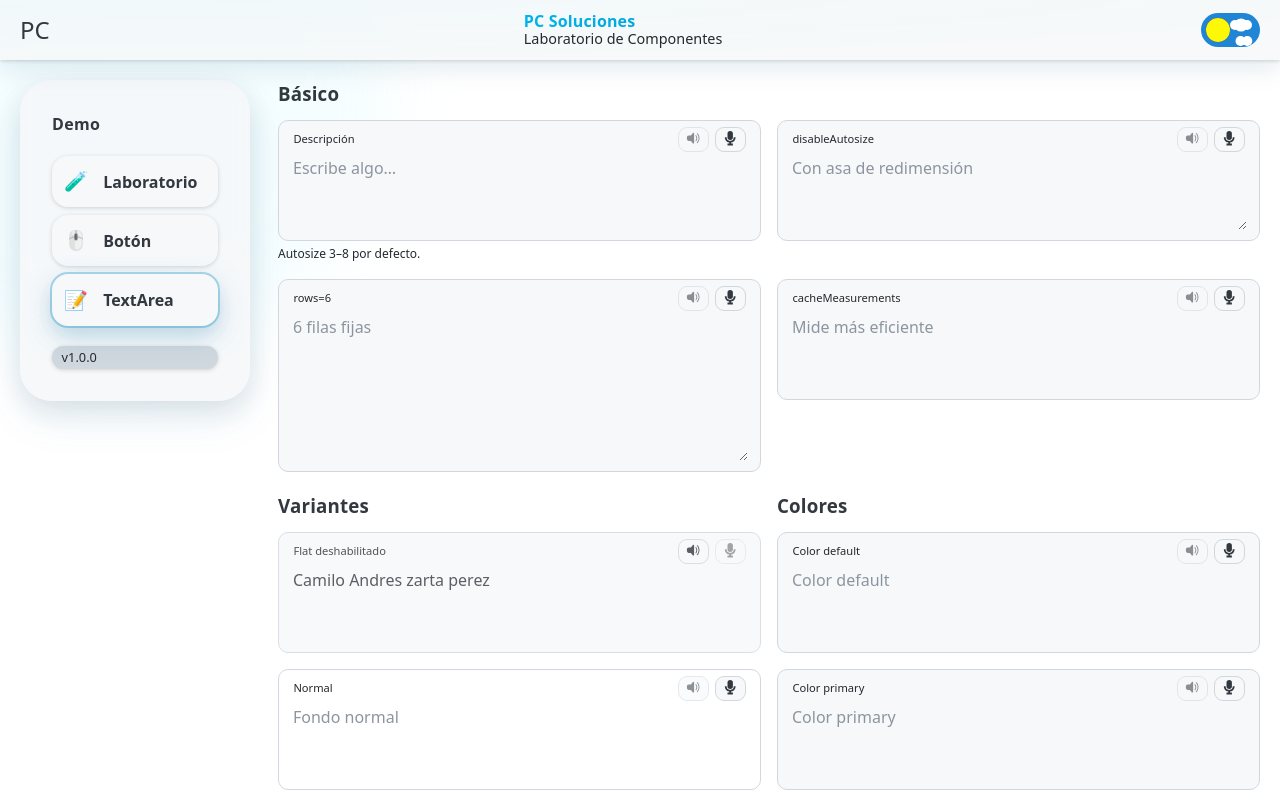
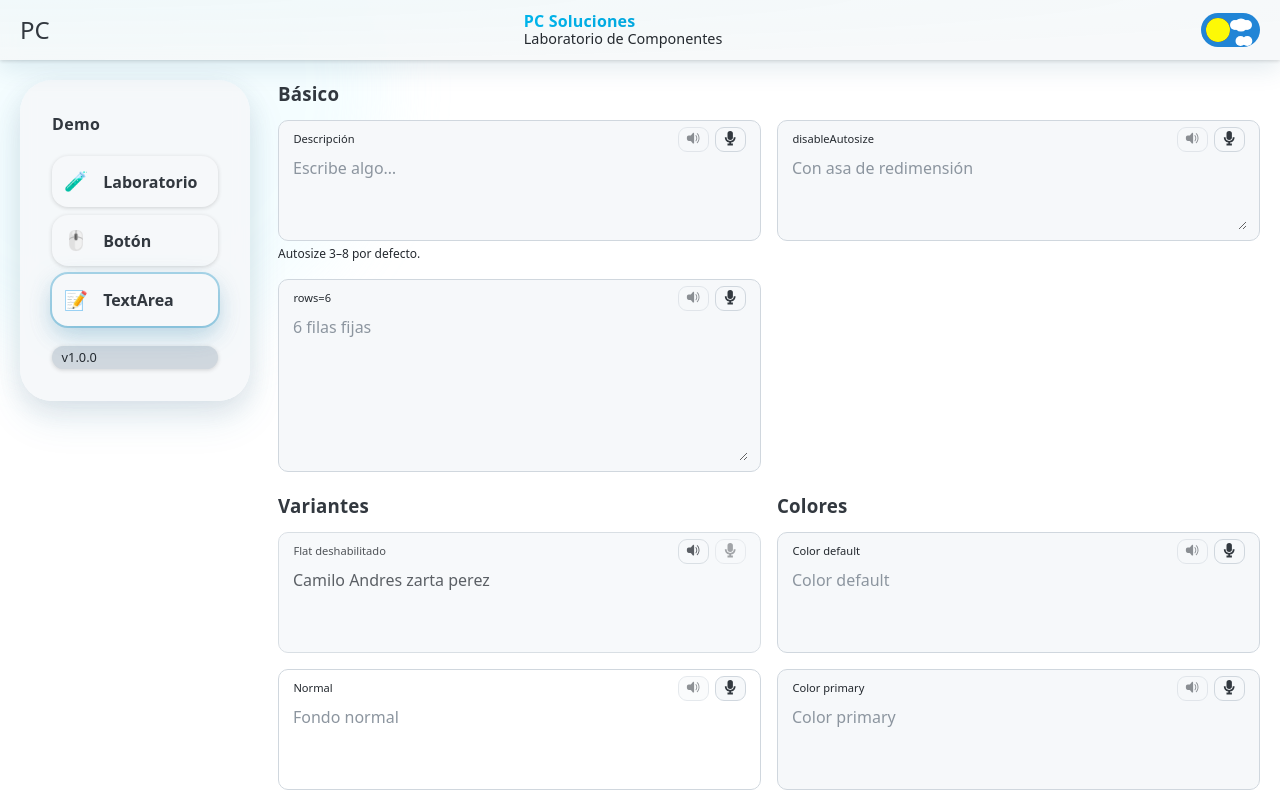
Before and after one commit to camidev43/proyecto-libreria, a React (Vite) app: page /textarea in a window 1280 px wide. Shown: the top 800 px of the page. Built offline with nearby package versions, Linux system fonts and the light colour scheme.

Commit message:
refactor: ajustar duración de animación en transiciones y eliminar TextArea innecesario; actualizar importaciones en TextArea

```diff
--- a/src/env/App/transiciones.css
+++ b/src/env/App/transiciones.css
@@ -19,7 +19,7 @@
 }
 
 .transicion_desvanecer_deslizar_entrada {
-  animation: desvanecer_deslizar_entrada 180ms cubic-bezier(0.25, 1, 0.5, 1) forwards;
+  animation: desvanecer_deslizar_entrada 380ms cubic-bezier(0.25, 1, 0.5, 1) forwards;
   backface-visibility: hidden;
   will-change: transform, opacity, filter;
 }
--- a/src/env/pages/TextAreaPage.tsx
+++ b/src/env/pages/TextAreaPage.tsx
@@ -33,7 +33,6 @@ const TextAreaPage = () => {
           <TextArea label='Descripción' placeholder='Escribe algo…' description='Autosize 3–8 por defecto.' />
           <TextArea label='disableAutosize' disableAutosize placeholder='Con asa de redimensión' />
           <TextArea label='rows=6' disableAutosize rows={6} placeholder='6 filas fijas' />
-          <TextArea label='cacheMeasurements' cacheMeasurements placeholder='Mide más eficiente' />
         </Grid>
       </Section>
 
--- a/src/lib/TextArea/TextArea.tsx
+++ b/src/lib/TextArea/TextArea.tsx
@@ -12,10 +12,10 @@ import {
 
 import TransicionDesvanecerDeslizar from '@/animaciones/TransicionDesvanecerDeslizar';
 
-import type { TextAreaProps } from '.';
 import BadgeVoz from './BadgeVoz';
 import { GrabacionIcono, MicrofonoIcono, SonidoIcono } from './Iconografia';
 import estilos from './TextArea.module.css';
+import type { TextAreaProps } from './types';
 import { useHablarEscuchar } from './useHablarEscuchar';
 import type { ResultadoValidacion } from './useLogic';
 
--- a/src/lib/TextArea/index.ts
+++ b/src/lib/TextArea/index.ts
@@ -1 +1,2 @@
-export type { TextAreaProps } from './TextArea';
+export { default } from './TextArea';
+export type { TextAreaProps } from './types';
```
